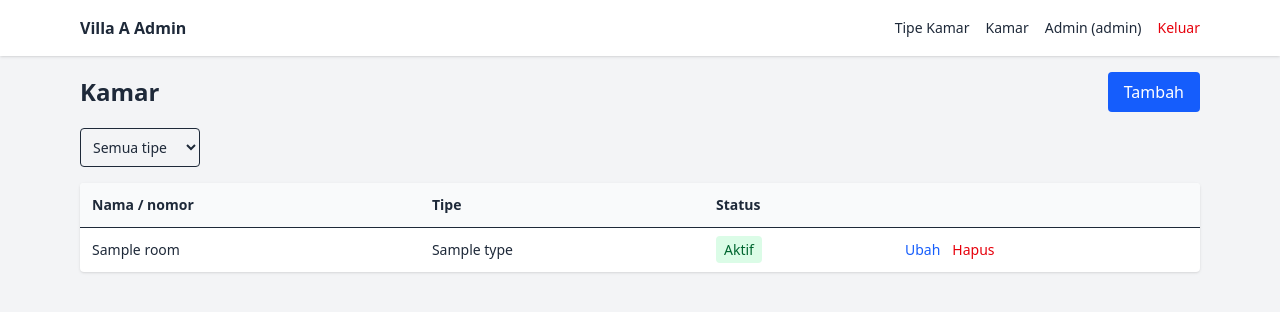
After one commit to PutuArdita/booking-room-villa, a Laravel app: page /admin/kamar in a window 1280 px wide. The commit adds this page. Shown: the top 312 px of the page. Run offline with Laravel 12, Linux system fonts and the light colour scheme; a user stored in the database is signed in; data comes from the database, SQL or seed files in the repository; tables that the repository leaves empty hold one stand-in row (values such as "Sample post"); style sheets or scripts are compiled from the project's sources.

Commit message:
feat: CRUD kamar di panel admin

```diff
--- /dev/null
+++ b/app/Http/Controllers/Admin/RoomController.php
@@ -0,0 +1,64 @@
+<?php
+
+namespace App\Http\Controllers\Admin;
+
+use App\Http\Controllers\Controller;
+use App\Http\Requests\Admin\RoomRequest;
+use App\Models\Room;
+use App\Models\RoomType;
+use Illuminate\Http\Request;
+
+class RoomController extends Controller
+{
+    public function index(Request $request)
+    {
+        $rooms = Room::with('roomType')
+            ->when($request->filled('room_type_id'), fn($q) => $q->where('room_type_id', $request->room_type_id))
+            ->orderBy('room_type_id')
+            ->orderBy('name')
+            ->paginate(10)
+            ->withQueryString();
+
+        $roomTypes = RoomType::orderBy('name')->get();
+
+        return view('admin.rooms.index', compact('rooms', 'roomTypes'));
+    }
+
+    public function create()
+    {
+        $roomTypes = RoomType::orderBy('name')->get();
+
+        return view('admin.rooms.create', compact('roomTypes'));
+    }
+
+    public function store(RoomRequest $request)
+    {
+        Room::create($request->validated());
+
+        return redirect()->route('admin.rooms.index')
+            ->with('success', 'Kamar ditambahkan.');
+    }
+
+    public function edit(Room $room)
+    {
+        $roomTypes = RoomType::orderBy('name')->get();
+
+        return view('admin.rooms.edit', compact('room', 'roomTypes'));
+    }
+
+    public function update(RoomRequest $request, Room $room)
+    {
+        $room->update($request->validated());
+
+        return redirect()->route('admin.rooms.index')
+            ->with('success', 'Kamar diperbarui.');
+    }
+
+    public function destroy(Room $room)
+    {
+        $room->delete();
+
+        return redirect()->route('admin.rooms.index')
+            ->with('success', 'Kamar dihapus.');
+    }
+}
--- /dev/null
+++ b/resources/views/admin/rooms/index.blade.php
@@ -0,0 +1,64 @@
+@extends('layouts.admin')
+
+@section('title', 'Kamar')
+
+@section('content')
+    <div class="mb-4 flex items-center justify-between">
+        <h1 class="text-2xl font-bold">Kamar</h1>
+        <a href="{{ route('admin.rooms.create') }}"
+           class="rounded bg-blue-600 px-4 py-2 text-white hover:bg-blue-700">Tambah</a>
+    </div>
+
+    <form method="GET" class="mb-4 flex items-center gap-2 text-sm">
+        <select name="room_type_id" class="rounded border p-2" onchange="this.form.submit()">
+            <option value="">Semua tipe</option>
+            @foreach ($roomTypes as $type)
+                <option value="{{ $type->id }}" @selected(request('room_type_id') == $type->id)>
+                    {{ $type->name }}
+                </option>
+            @endforeach
+        </select>
+    </form>
+
+    <div class="overflow-x-auto rounded bg-white shadow">
+        <table class="w-full text-left text-sm">
+            <thead class="bg-gray-50">
+                <tr>
+                    <th class="p-3">Nama / nomor</th>
+                    <th class="p-3">Tipe</th>
+                    <th class="p-3">Status</th>
+                    <th class="p-3"></th>
+                </tr>
+            </thead>
+            <tbody>
+                @forelse ($rooms as $room)
+                    <tr class="border-t">
+                        <td class="p-3">{{ $room->name }}</td>
+                        <td class="p-3">{{ $room->roomType->name }}</td>
+                        <td class="p-3">
+                            @if ($room->is_active)
+                                <span class="rounded bg-green-100 px-2 py-1 text-green-800">Aktif</span>
+                            @else
+                                <span class="rounded bg-gray-200 px-2 py-1 text-gray-700">Nonaktif</span>
+                            @endif
+                        </td>
+                        <td class="flex gap-3 p-3">
+                            <a href="{{ route('admin.rooms.edit', $room) }}"
+                               class="text-blue-600 hover:underline">Ubah</a>
+                            <form method="POST" action="{{ route('admin.rooms.destroy', $room) }}"
+                                  onsubmit="return confirm('Hapus kamar ini?')">
+                                @csrf
+                                @method('DELETE')
+                                <button class="text-red-600 hover:underline">Hapus</button>
+                            </form>
+                        </td>
+                    </tr>
+                @empty
+                    <tr><td colspan="4" class="p-3 text-center text-gray-500">Belum ada kamar.</td></tr>
+                @endforelse
+            </tbody>
+        </table>
+    </div>
+
+    <div class="mt-4">{{ $rooms->links() }}</div>
+@endsection
--- a/resources/views/layouts/admin.blade.php
+++ b/resources/views/layouts/admin.blade.php
@@ -14,6 +14,7 @@
             <a href="{{ route('admin.dashboard') }}" class="font-bold">Villa A Admin</a>
             <div class="flex items-center gap-4 text-sm">
                 <a href="{{ route('admin.room-types.index') }}" class="hover:underline">Tipe Kamar</a>
+                <a href="{{ route('admin.rooms.index') }}" class="hover:underline">Kamar</a>
                 <span>{{ auth()->user()->name }} ({{ auth()->user()->role }})</span>
                 <form method="POST" action="{{ route('admin.logout') }}">
                     @csrf
--- a/routes/web.php
+++ b/routes/web.php
@@ -3,6 +3,7 @@
 use Illuminate\Support\Facades\Route;
 use App\Http\Controllers\Admin\AuthController;
 use App\Http\Controllers\Admin\RoomTypeController;
+use App\Http\Controllers\Admin\RoomController;
 
 Route::get('/', function () {
     return view('welcome');
@@ -25,5 +26,9 @@ Route::prefix('admin')->name('admin.')->group(function () {
             ->except('show')
             ->parameters(['tipe-kamar' => 'roomType'])
             ->names('room-types');
+        Route::resource('kamar', RoomController::class)
+            ->except('show')
+            ->parameters(['kamar' => 'room'])
+            ->names('rooms');
     });
 });
```
Also changed, not shown: app/Http/Requests/Admin/RoomRequest.php (added, +39 -0 lines), resources/views/admin/rooms/_form.blade.php (added, +41 -0 lines), resources/views/admin/rooms/create.blade.php (added, +11 -0 lines), resources/views/admin/rooms/edit.blade.php (added, +13 -0 lines).
